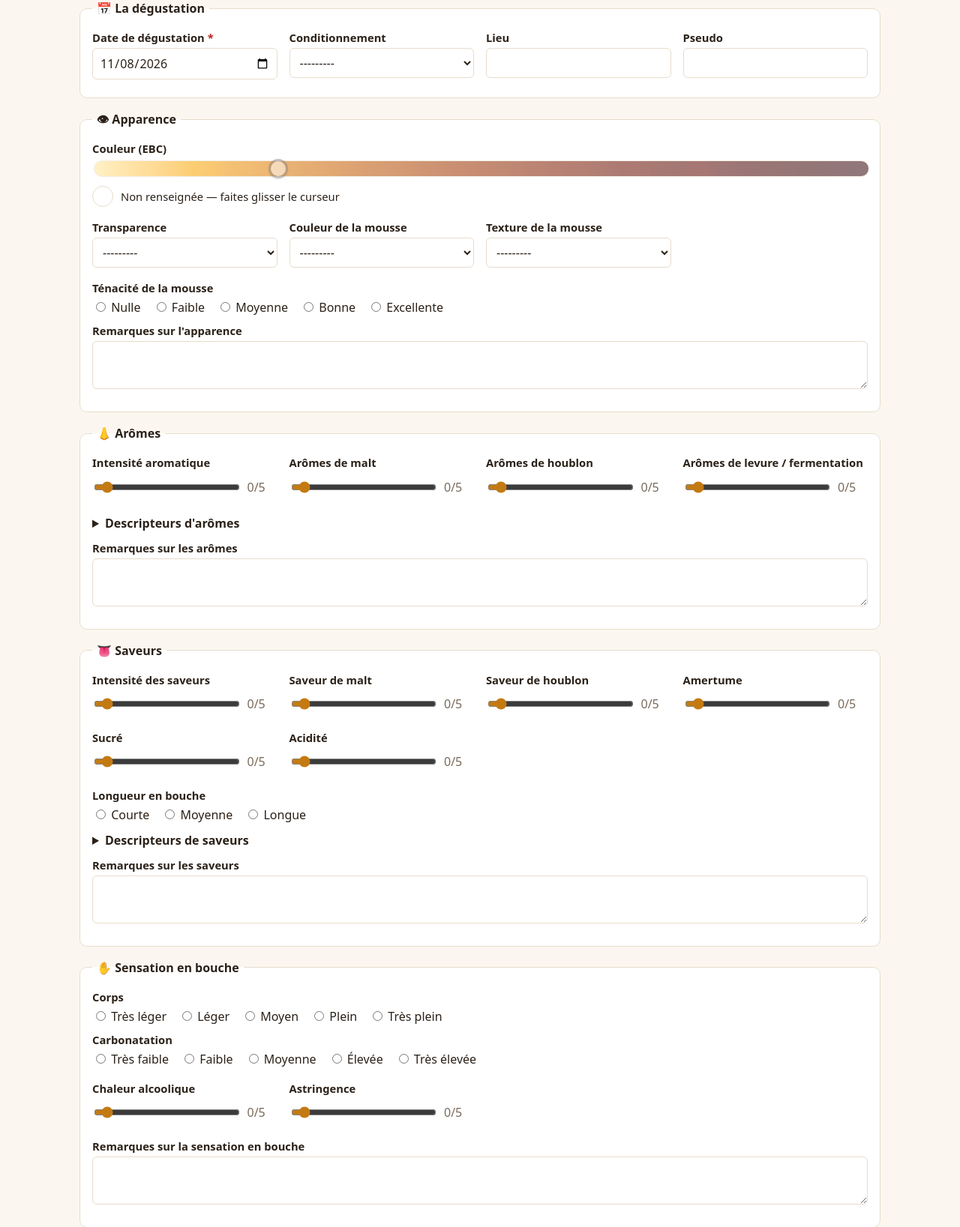
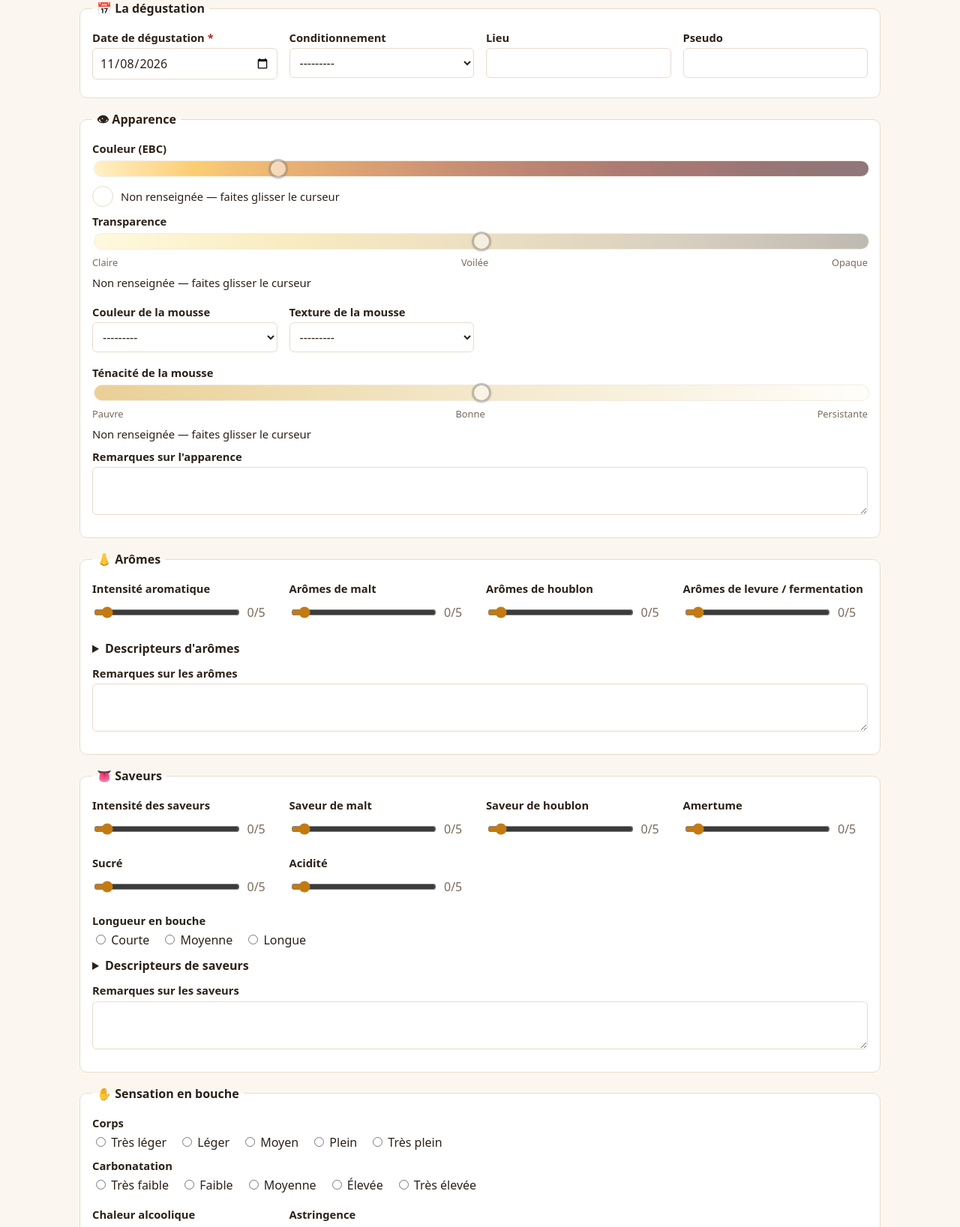
Before and after one commit to trahay/ZythoLog, a Django app: page /degustations/nouvelle/ in a window 1280 px wide. Shown: the part 434-2071 px from the top of the page at 75% size. Run offline with Django 5.2, Linux system fonts and the light colour scheme; data that the repository does not hold is empty.

Commit message:
Transparence et ténacité de la mousse sur un curseur à 5 points
Transparence : claire → voilée → opaque ; ténacité : pauvre → bonne →
persistante. Widget ScaleInput commun, migrations des anciennes valeurs.

Co-Authored-By: Claude Opus 5.5 <noreply@anthropic.com>

```diff
--- a/tastings/choices.py
+++ b/tastings/choices.py
@@ -67,13 +67,19 @@ def ebc_gradient():
     return f"linear-gradient(to right, {SRM_HEX[0]} 0%, {', '.join(stops)}, {SRM_HEX[-1]} 100%)"
 
 
+# Transparence sur 5 points : claire → voilée → opaque
 CLARITY = [
-    ("brillante", "Brillante"),
-    ("limpide", "Limpide"),
-    ("voilee", "Légèrement voilée"),
-    ("trouble", "Trouble"),
-    ("opaque", "Opaque"),
+    (1, "Claire"),
+    (2, "Légèrement voilée"),
+    (3, "Voilée"),
+    (4, "Très voilée"),
+    (5, "Opaque"),
 ]
+# Repères affichés sous le curseur
+CLARITY_TICKS = ["Claire", "Voilée", "Opaque"]
+# Dégradé du curseur : une bière dorée de plus en plus trouble
+CLARITY_GRADIENT = ("linear-gradient(to right, #fff4c2 0%, #f3dc8e 25%, "
+                    "#dcc58f 50%, #b9a98d 75%, #8a8172 100%)")
 
 HEAD_COLOR = [
     ("blanche", "Blanche"),
@@ -88,13 +94,17 @@ HEAD_TEXTURE = [
     ("grossiere", "Grossière / bulles larges"),
 ]
 
+# Ténacité de la mousse sur 5 points : pauvre → bonne → persistante
 HEAD_RETENTION = [
-    (0, "Nulle"),
-    (1, "Faible"),
+    (1, "Pauvre"),
     (2, "Moyenne"),
     (3, "Bonne"),
-    (4, "Excellente"),
+    (4, "Très bonne"),
+    (5, "Persistante"),
 ]
+HEAD_RETENTION_TICKS = ["Pauvre", "Bonne", "Persistante"]
+# Dégradé du curseur : de quelques bulles à une mousse dense
+HEAD_RETENTION_GRADIENT = ("linear-gradient(to right, #d9a93f 0%, #ead6a0 50%, #fffdf6 100%)")
 
 # --- Toucher ---------------------------------------------------------------
 BODY = [
--- a/tastings/forms.py
+++ b/tastings/forms.py
@@ -50,6 +50,27 @@ class ColorScaleInput(forms.Widget):
             srm_hex=c.SRM_HEX, labels=c.EBC_LABELS,
             hex=c.ebc_to_hex(int(value)) if value not in (None, "") else "",
             label=c.ebc_label(int(value)) if value not in (None, "") else "",
+        )
+        return ctx
+
+
+class ScaleInput(forms.Widget):
+    """Curseur sur 5 points le long d'un dégradé, non renseigné tant qu'on n'y touche pas."""
+    template_name = "tastings/widgets/scale.html"
+
+    def __init__(self, choices, ticks, gradient, attrs=None):
+        self.scale_choices, self.ticks, self.gradient = list(choices), ticks, gradient
+        super().__init__(attrs)
+
+    def get_context(self, name, value, attrs):
+        ctx = super().get_context(name, value, attrs)
+        labels = dict(self.scale_choices)
+        value = int(value) if value not in (None, "") else None
+        keys = [k for k, _ in self.scale_choices]
+        ctx["widget"].update(
+            value=value, min=min(keys), max=max(keys), mid=keys[len(keys) // 2],
+            gradient=self.gradient, ticks=self.ticks, labels=labels,
+            label=labels.get(value, ""),
         )
         return ctx
 
@@ -129,7 +150,8 @@ class TastingForm(forms.ModelForm, BeerFieldsForm):
             "date": forms.DateInput(attrs={"type": "date"}, format="%Y-%m-%d"),
             "rating": forms.NumberInput(attrs={"min": 0, "max": 10, "step": 0.5}),
             "color_ebc": ColorScaleInput,
-            "head_retention": forms.RadioSelect,
+            "clarity": ScaleInput(c.CLARITY, c.CLARITY_TICKS, c.CLARITY_GRADIENT),
+            "head_retention": ScaleInput(c.HEAD_RETENTION, c.HEAD_RETENTION_TICKS, c.HEAD_RETENTION_GRADIENT),
             "body": forms.RadioSelect,
             "carbonation": forms.RadioSelect,
             "finish": forms.RadioSelect,
@@ -149,7 +171,7 @@ class TastingForm(forms.ModelForm, BeerFieldsForm):
             self.fields[name].widget = RangeInput(dict(c.INTENSITY))
             self.fields[name].required = False  # 0 par défaut (voir clean)
         # Les RadioSelect générés par Django ajoutent un choix vide « --------- »
-        for name in ["head_retention", "body", "carbonation", "finish"]:
+        for name in ["body", "carbonation", "finish"]:
             self.fields[name].choices = [ch for ch in self.fields[name].choices if ch[0] != ""]
         # Un utilisateur connecté signe avec son compte : pas besoin de pseudo
         if user is not None and user.is_authenticated:
--- a/tastings/models.py
+++ b/tastings/models.py
@@ -86,7 +86,7 @@ class Tasting(models.Model):
         "couleur (EBC)", null=True, blank=True,
         validators=[MinValueValidator(c.EBC_MIN), MaxValueValidator(c.EBC_MAX)],
     )
-    clarity = models.CharField("transparence", max_length=20, choices=c.CLARITY, blank=True)
+    clarity = models.PositiveSmallIntegerField("transparence", choices=c.CLARITY, null=True, blank=True)
     head_color = models.CharField("couleur de la mousse", max_length=20, choices=c.HEAD_COLOR, blank=True)
     head_texture = models.CharField("texture de la mousse", max_length=20, choices=c.HEAD_TEXTURE, blank=True)
     head_retention = models.PositiveSmallIntegerField(
--- a/tastings/static/tastings/style.css
+++ b/tastings/static/tastings/style.css
@@ -103,6 +103,7 @@ details { margin: 10px 0; } summary { cursor: pointer; font-weight: 600; }
 .color-scale-info { display: flex; align-items: center; gap: 10px; margin-top: 6px; font-size: .92em; }
 .color-chip { width: 28px; height: 28px; border-radius: 50%; border: 1px solid var(--border); flex: none; }
 .color-scale.unset .color-clear { display: none; }
+.scale-ticks { display: flex; justify-content: space-between; color: var(--muted); font-size: .8em; margin-top: 2px; }
 .separator { display: flex; align-items: center; gap: 10px; color: var(--muted); margin: 20px 0 12px; font-size: .9em; }
 .separator::before, .separator::after { content: ""; flex: 1; border-top: 1px solid var(--border); }
 .btn-google { display: inline-flex; align-items: center; gap: 10px; width: 100%; justify-content: center; font-weight: 600; }
--- a/tastings/templates/tastings/tasting_form.html
+++ b/tastings/templates/tastings/tasting_form.html
@@ -48,8 +48,8 @@
   <fieldset>
     <legend>👁 Apparence</legend>
     {% include "tastings/_field.html" with field=form.color_ebc %}
+    {% include "tastings/_field.html" with field=form.clarity %}
     <div class="cols">
-      {% include "tastings/_field.html" with field=form.clarity %}
       {% include "tastings/_field.html" with field=form.head_color %}
       {% include "tastings/_field.html" with field=form.head_texture %}
     </div>
--- a/tastings/tests.py
+++ b/tastings/tests.py
@@ -22,7 +22,7 @@ def png(name="biere.png"):
 def payload(**extra):
     data = {
         "beer_name": "Punk IPA", "brewery_name": "BrewDog", "style": "IPA américaine", "abv": "5.4",
-        "date": "2026-11-01", "color_ebc": "12", "clarity": "limpide", "head_retention": "3",
+        "date": "2026-11-01", "color_ebc": "12", "clarity": "2", "head_retention": "3",
         "aroma_intensity": "4", "aroma_malt": "1", "aroma_hop": "5", "aroma_yeast": "1",
         "aroma_descriptors": ["agrumes", "tropical"],
         "flavor_intensity": "4", "flavor_malt": "2", "flavor_hop": "4", "bitterness": "4",
```
Also changed, not shown: tastings/templates/tastings/widgets/scale.html (added, +29 -0 lines), tastings/migrations/0004_clarity_scale.py (added), tastings/migrations/0005_head_retention_scale.py (added).
